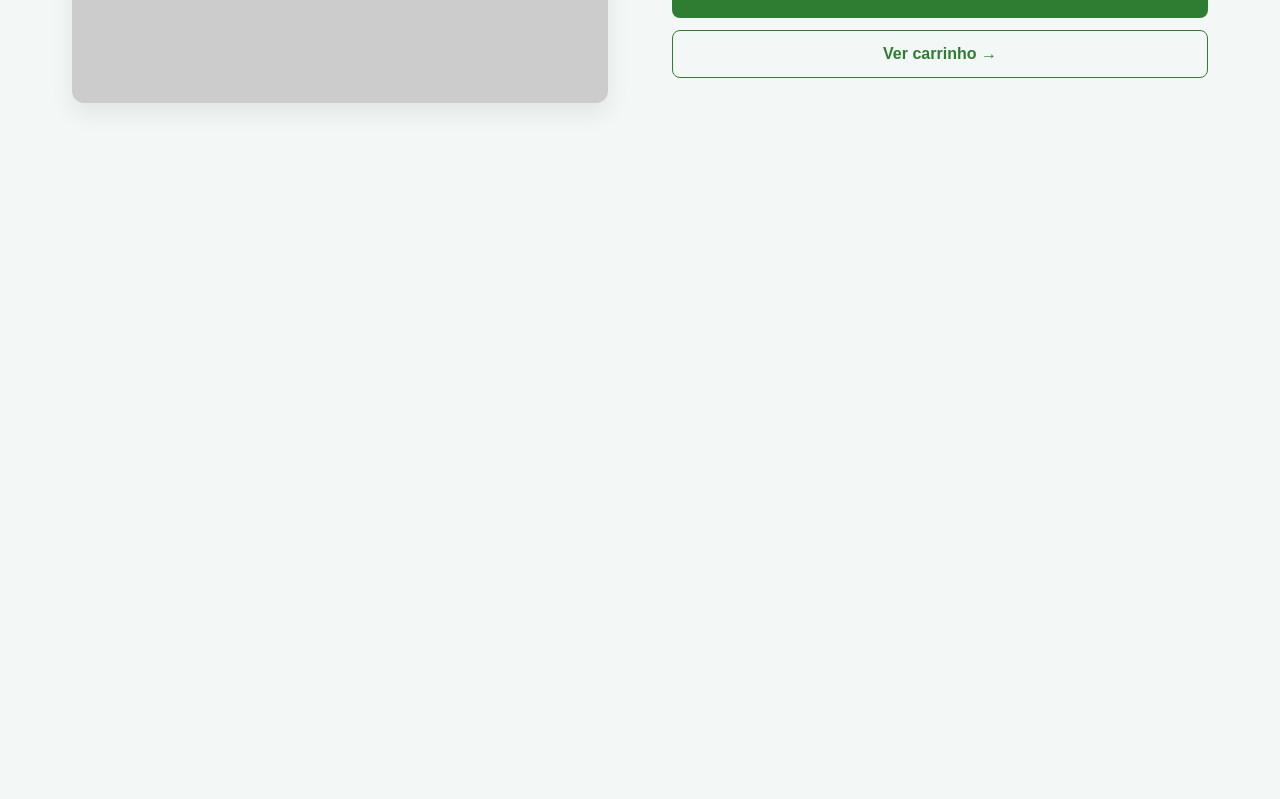
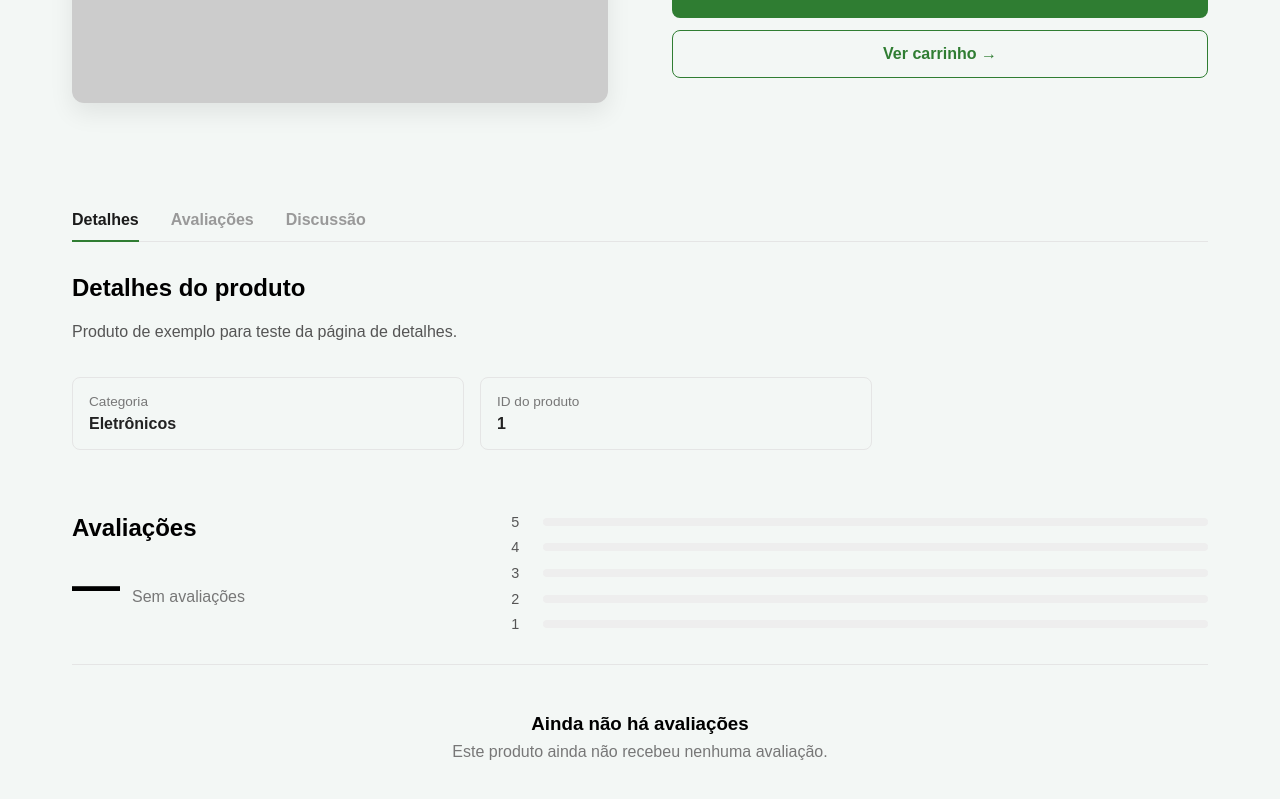
Before and after one commit to Phduartebjj/E-commerce-AgroAgrega, an Angular app in the folder e-commerce-AgroAgrega/: page /products/1 in a window 1280 px wide. Shown: the part 827-1626 px from the top of the page. Before the commit the page ends 994 px from the top, so only its background shows below. Built offline with nearby package versions, Linux system fonts and the light colour scheme.

Commit message:
estilo: adiciona abas de detalhes e avaliações na página de detalhes do produto

```diff
--- a/e-commerce-AgroAgrega/src/app/features/product-details/product-details.css
+++ b/e-commerce-AgroAgrega/src/app/features/product-details/product-details.css
@@ -141,6 +141,19 @@
 
   .back-to-products {
     margin-bottom: 1.5rem;
+  }
+  .product-tabs {
+    gap: 1.25rem;
+    overflow-x: auto;
+  }
+
+  .product-details-grid {
+    grid-template-columns: 1fr;
+  }
+
+  .reviews-header {
+    grid-template-columns: 1fr;
+    gap: 2rem;
   }
 }
 
@@ -321,11 +334,13 @@
   transition:
     background 0.2s ease,
     color 0.2s ease;
+    cursor: pointer;
 }
 
 .go-to-cart:hover {
   background: #2f7d32;
   color: white;
+
 }
 .breadcrumb {
   grid-column: 1 / -1;
@@ -350,3 +365,171 @@
   color: #333;
   font-weight: bold;
 }
+/*Avaliações */
+
+.product-extra {
+  grid-column: 1 / -1;
+  width: 100%;
+  margin-top: 2rem;
+}
+
+/* Abas */
+
+.product-tabs {
+  display: flex;
+  align-items: center;
+  gap: 2rem;
+  border-bottom: 1px solid #e5e5e5;
+  margin-bottom: 2rem;
+}
+
+.product-tab {
+  position: relative;
+  border: none;
+  background: transparent;
+  padding: 0.75rem 0;
+  font-size: 1rem;
+  font-weight: 600;
+  color: #999;
+  cursor: pointer;
+}
+
+.product-tab.active {
+  color: #1b1b1b;
+}
+
+.product-tab.active::after {
+  content: '';
+  position: absolute;
+  left: 0;
+  right: 0;
+  bottom: -1px;
+  height: 2px;
+  background: #2f7d32;
+}
+
+/* Detalhes */
+
+.product-details-content {
+  margin-bottom: 4rem;
+}
+
+.product-details-content h2,
+.product-reviews h2 {
+  margin: 0 0 1rem;
+  font-size: 1.5rem;
+}
+
+.product-details-content > p {
+  max-width: 800px;
+  line-height: 1.7;
+  color: #555;
+}
+
+.product-details-grid {
+  display: grid;
+  grid-template-columns: repeat(2, minmax(200px, 1fr));
+  gap: 1rem;
+  margin-top: 2rem;
+  max-width: 800px;
+}
+
+.detail-item {
+  display: flex;
+  flex-direction: column;
+  gap: 0.35rem;
+  padding: 1rem;
+  border: 1px solid #e5e5e5;
+  border-radius: 8px;
+}
+
+.detail-item span {
+  font-size: 0.85rem;
+  color: #777;
+}
+
+.detail-item strong {
+  color: #222;
+}
+
+/* Avaliações */
+
+.product-reviews {
+  width: 100%;
+}
+
+.reviews-header {
+  display: grid;
+  grid-template-columns: minmax(200px, 0.7fr) minmax(300px, 1.3fr);
+  gap: 4rem;
+  padding-bottom: 2rem;
+  border-bottom: 1px solid #e5e5e5;
+}
+
+.reviews-summary {
+  display: flex;
+  flex-direction: column;
+}
+
+.rating-score {
+  display: flex;
+  align-items: baseline;
+  gap: 0.75rem;
+}
+
+.rating-score strong {
+  font-size: 3rem;
+}
+
+.rating-score span {
+  color: #777;
+}
+
+/* Barras de avaliação */
+
+.rating-bars {
+  display: flex;
+  flex-direction: column;
+  gap: 0.6rem;
+  justify-content: center;
+}
+
+.rating-row {
+  display: grid;
+  grid-template-columns: 20px 1fr;
+  align-items: center;
+  gap: 0.75rem;
+}
+
+.rating-row > span {
+  font-size: 0.9rem;
+  color: #555;
+}
+
+.rating-bar {
+  height: 8px;
+  background: #eeeeee;
+  border-radius: 999px;
+  overflow: hidden;
+}
+
+.rating-fill {
+  height: 100%;
+  background: #ffbf00;
+  border-radius: inherit;
+}
+
+/* Sem avaliações */
+
+.reviews-empty {
+  padding: 3rem 1rem;
+  text-align: center;
+}
+
+.reviews-empty h3 {
+  margin-bottom: 0.5rem;
+}
+
+.reviews-empty p {
+  color: #777;
+}
--- a/e-commerce-AgroAgrega/src/app/features/product-details/product-details.html
+++ b/e-commerce-AgroAgrega/src/app/features/product-details/product-details.html
@@ -99,6 +99,90 @@
 
       <a routerLink="/cart" class="go-to-cart"> Ver carrinho → </a>
     </section>
+    <section class="product-extra">
+      <nav class="product-tabs">
+        <button type="button" class="product-tab active">Detalhes</button>
+
+        <button type="button" class="product-tab">Avaliações</button>
+
+        <button type="button" class="product-tab">Discussão</button>
+      </nav>
+
+      <section class="product-details-content">
+        <h2>Detalhes do produto</h2>
+
+        <p>
+          {{ product.description }}
+        </p>
+
+        <div class="product-details-grid">
+          <div class="detail-item">
+            <span>Categoria</span>
+            <strong>{{ product.category }}</strong>
+          </div>
+
+          <div class="detail-item">
+            <span>ID do produto</span>
+            <strong>{{ product.id }}</strong>
+          </div>
+        </div>
+      </section>
+
+      <section class="product-reviews">
+        <div class="reviews-header">
+          <div class="reviews-summary">
+            <h2>Avaliações</h2>
+
+            <div class="rating-score">
+              <strong>—</strong>
+              <span>Sem avaliações</span>
+            </div>
+          </div>
+
+          <div class="rating-bars">
+            <div class="rating-row">
+              <span>5</span>
+              <div class="rating-bar">
+                <div class="rating-fill" style="width: 0%"></div>
+              </div>
+            </div>
+
+            <div class="rating-row">
+              <span>4</span>
+              <div class="rating-bar">
+                <div class="rating-fill" style="width: 0%"></div>
+              </div>
+            </div>
+
+            <div class="rating-row">
+              <span>3</span>
+              <div class="rating-bar">
+                <div class="rating-fill" style="width: 0%"></div>
+              </div>
+            </div>
+
+            <div class="rating-row">
+              <span>2</span>
+              <div class="rating-bar">
+                <div class="rating-fill" style="width: 0%"></div>
+              </div>
+            </div>
+
+            <div class="rating-row">
+              <span>1</span>
+              <div class="rating-bar">
+                <div class="rating-fill" style="width: 0%"></div>
+              </div>
+            </div>
+          </div>
+        </div>
+
+        <div class="reviews-empty">
+          <h3>Ainda não há avaliações</h3>
+          <p>Este produto ainda não recebeu nenhuma avaliação.</p>
+        </div>
+      </section>
+    </section>
   } @else {
     <div class="error-container">
       <h2>Produto não encontrado</h2>
@@ -108,4 +192,14 @@
       <a routerLink="/products"> Voltar para produtos </a>
     </div>
   }
+  @if (showCartNotification) {
+    <div class="cart-notification" role="status" aria-live="polite">
+      <span class="cart-notification-icon">✓</span>
+
+      <div>
+        <strong>Produto adicionado</strong>
+        <p>Produto adicionado ao carrinho com sucesso.</p>
+      </div>
+    </div>
+  }
 </main>
--- a/e-commerce-AgroAgrega/src/app/features/product-details/product-details.ts
+++ b/e-commerce-AgroAgrega/src/app/features/product-details/product-details.ts
@@ -14,7 +14,7 @@ import { PrecoFormatadoPipe } from '../../shared/pipes/preco-formatado-pipe';
 export class ProductDetails implements OnInit {
   private readonly route = inject(ActivatedRoute);
   private readonly cart = inject(Cart);
-
+  showCartNotification = false;
   id: string | null = null;
 
   private readonly products: ProductModel[] = [
@@ -89,19 +89,24 @@ export class ProductDetails implements OnInit {
   }
 
   addToCart(): void {
-    if (!this.product || this.quantity < 1) {
+  if (!this.product || this.quantity <= 0) {
     return;
   }
 
   this.cart.addCartItem(this.product, this.quantity);
+
+  this.showCartNotification = true;
+
+  setTimeout(() => {
+    this.showCartNotification = false;
+  }, 3000);
 }
   nextImage(): void {
     if (!this.product || this.product.images.length === 0) {
       return;
     }
 
-  this.selectedImageIndex =
-    (this.selectedImageIndex + 1) % this.product.images.length;
+    this.selectedImageIndex = (this.selectedImageIndex + 1) % this.product.images.length;
   }
   previousImage(): void {
     if (!this.product || this.product.images.length === 0) {
@@ -109,7 +114,6 @@ previousImage(): void {
     }
 
     this.selectedImageIndex =
-    (this.selectedImageIndex - 1 + this.product.images.length) %
-    this.product.images.length;
+      (this.selectedImageIndex - 1 + this.product.images.length) % this.product.images.length;
   }
 }
```
Lines whose indentation alone changed are shown as unchanged.
